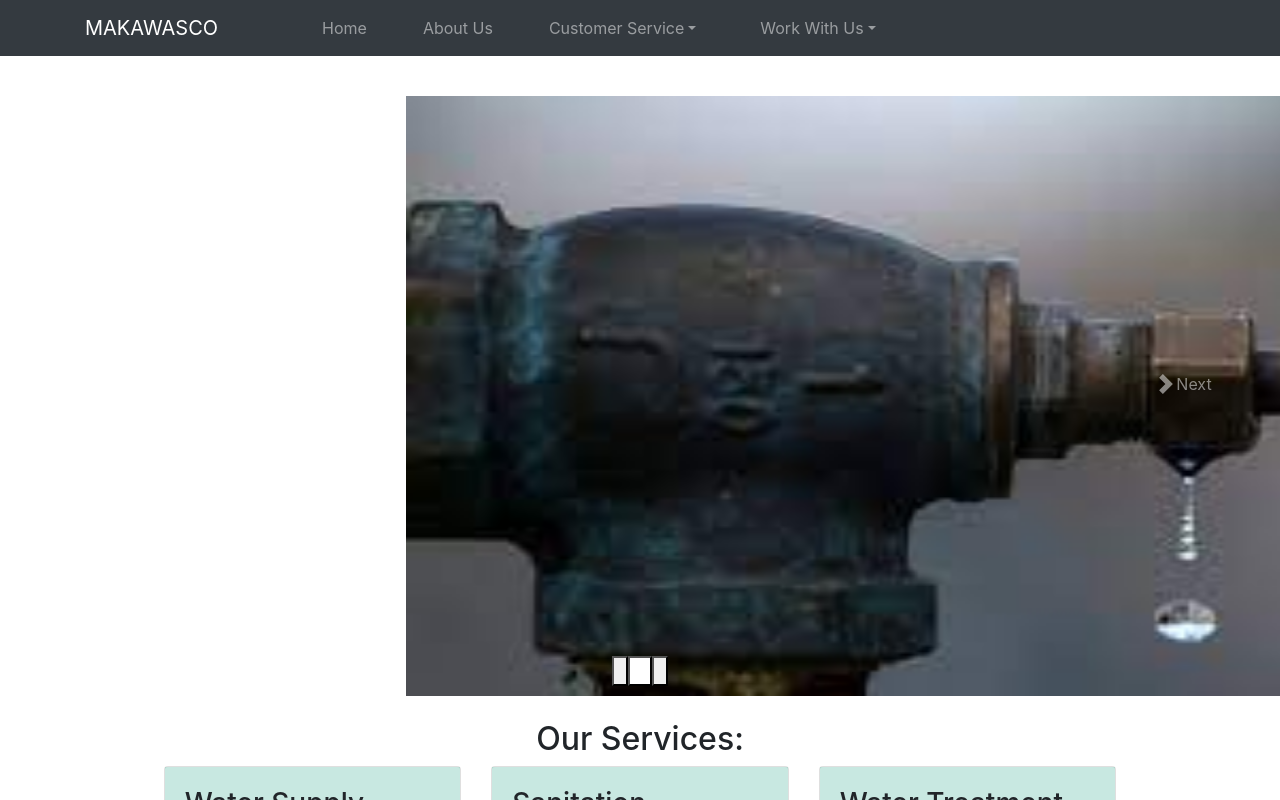
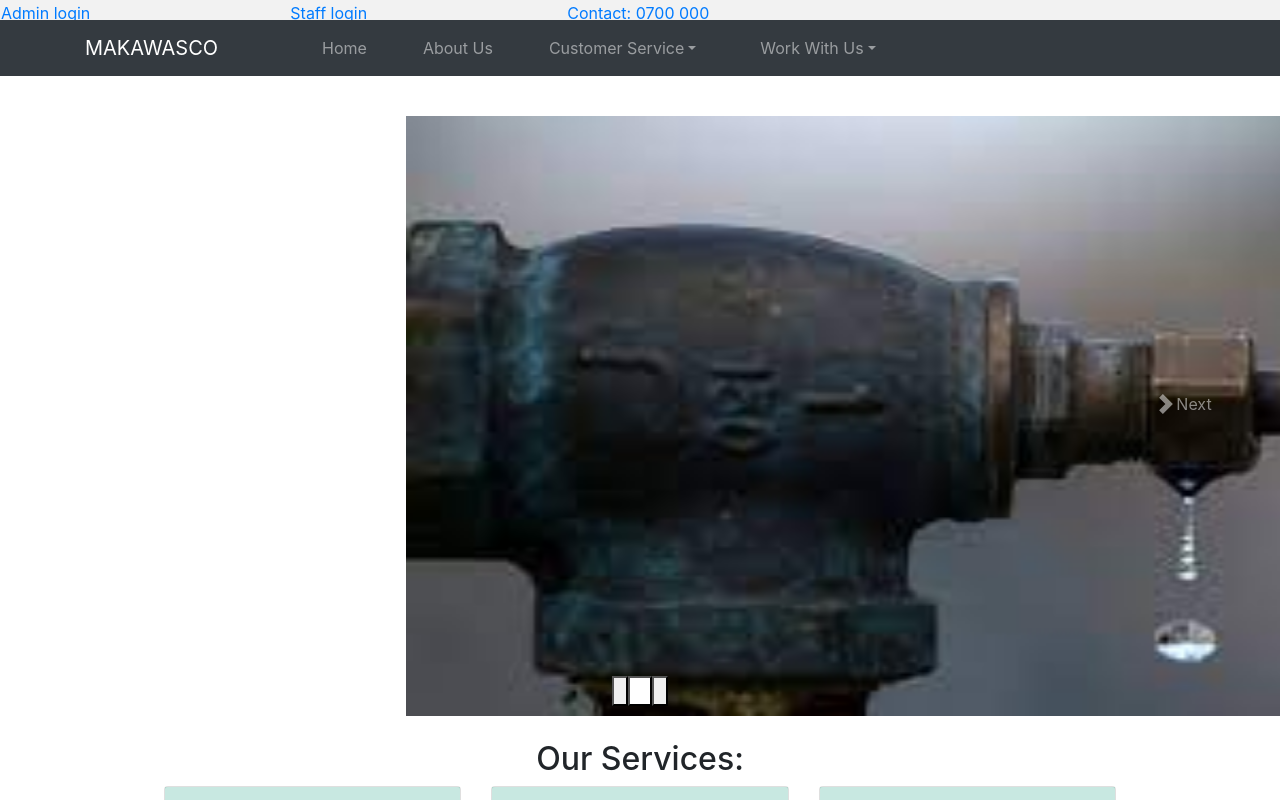
Before and after one commit to titusmuteti/waterapp-frontend, a React (Create React App) app: page / in a window 1280 px wide. Shown: the top 800 px of the page. Built offline with nearby package versions, Linux system fonts and the light colour scheme; no server answers.

Commit message:
adding minibar

```diff
--- a/src/Dashboards/client-dashboard.css
+++ b/src/Dashboards/client-dashboard.css
@@ -1,12 +1,12 @@
 .dashboard {
-    background-color: #f9f9fb;
+    /* background-color: #f9f9fb; */
     padding: 0.5em;
     width: 97%;
     margin: auto;
   }
 
   .grid-row-one {
-    background-color: #f9f9fb;
+    /* background-color: #f9f9fb; */
     display: grid;
     gap: 70px;
     grid-template-columns: 11rem auto 25rem 12rem;
--- /dev/null
+++ b/src/components/StaffNavbar.js
@@ -0,0 +1,17 @@
+import React from 'react';
+import './staffNavbar.css';
+
+const MiniNavbar = () => {
+  return (
+    <nav className="mini-navbar">
+      <div>
+        <a href="/admin">Admin login</a>
+        <a href="/staff">Staff login</a>
+        <a href="tel:0700000000">Contact: 0700 000 000</a>
+        <a href="email:we@makawaco.co.ke">email:we@makawaco.co.ke</a>
+      </div>
+    </nav>
+  );
+};
+
+export default MiniNavbar;
--- /dev/null
+++ b/src/components/staffNavbar.css
@@ -0,0 +1,18 @@
+.mini-navbar {
+  background-color: #f2f2f2;
+  padding: 1px;
+  padding-bottom: 5px;
+  height: 20px;
+  display: flex;
+  justify-content: center;
+  color: green;
+}
+
+.mini-navbar a {
+  margin-right: 200px;
+  cursor: pointer;
+}
+
+.mini-navbar span:last-child {
+  margin-right: 0;
+}
--- a/src/pages/Home.js
+++ b/src/pages/Home.js
@@ -4,11 +4,13 @@ import Userbar from '../components/Navbar'
 import Services from '../components/Services';
 import Slides from '../components/Slides';
 import WelcomeCard from '../components/WelcomeCard';
+import StaffNavbar from '../components/StaffNavbar';
 
 function Home() {
   return (
     <>
     {/* <Contact/> */}
+    <StaffNavbar/>
     <Userbar/>
     <Slides/>
     <Services/>
```
